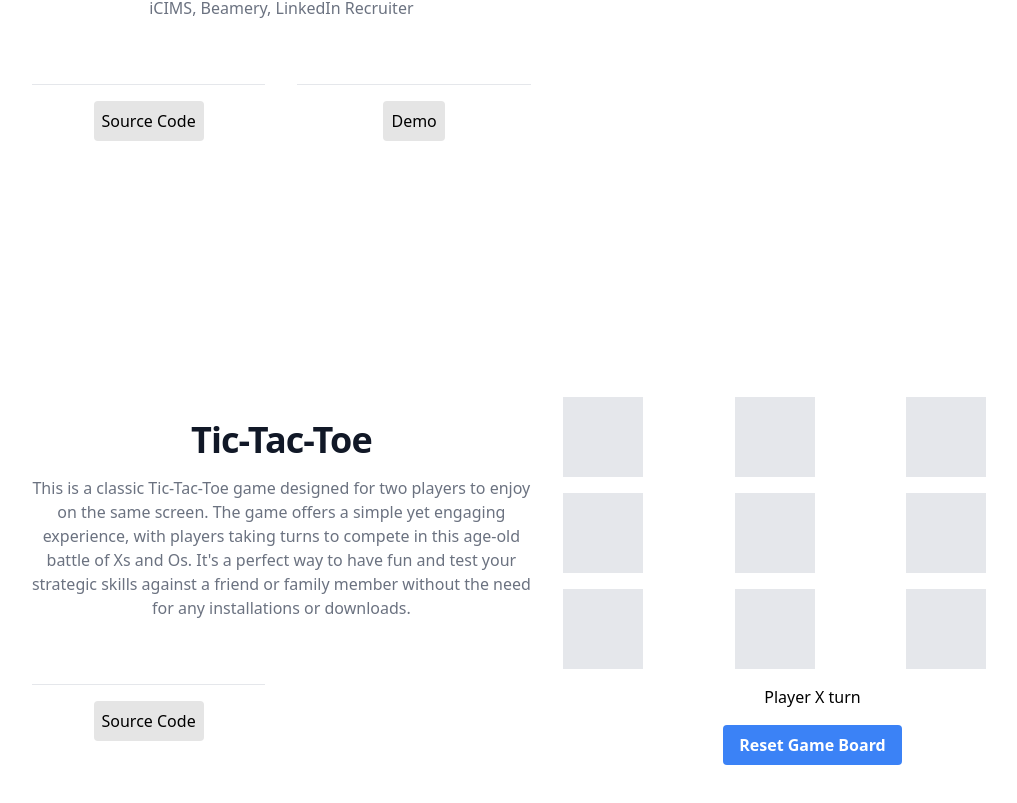
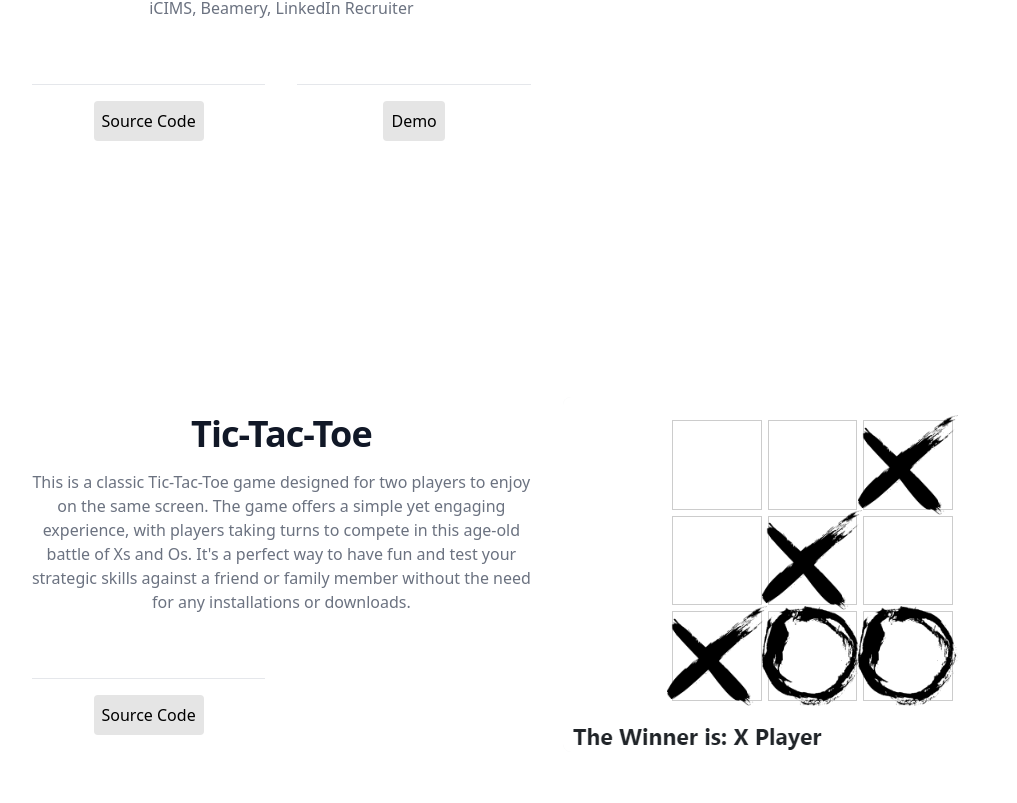
Before and after one commit to Mikechavo/Porfolio_remake, a React (Vite) app: page /#/projects in a window 1280 px wide. Shown: the part 5069-5872 px from the top of the page, without its empty margins (138-1155 px from the left). Built offline with nearby package versions, Linux system fonts and the light colour scheme.

Commit message:
tictactoe, not working on deployment

```diff
--- a/src/components/Projects.tsx
+++ b/src/components/Projects.tsx
@@ -5,7 +5,8 @@ import PcPart from '../assets/pcPart.png'
 import PcTab from '../assets/tabs.png'
 import FitFolio from '../assets/fitFolio.png'
 import Flare from '../assets/flare.png'
-import TicTacToe from '../components/TicTacToe';
+// import TicTacToe from '../components/TicTacToe';
+import TicTac from '../assets/TicTac.png'
 import Button from './Button'
 
 
@@ -300,7 +301,7 @@ export default function Projects() {
             </p>
             <dl className="mt-16 grid grid-cols-1 gap-x-6 gap-y-10 sm:grid-cols-2 sm:gap-y-16 lg:gap-x-8">
               <div className="border-t border-gray-200 pt-4">
-                <Button><a href="https://github.com/Mikechavo/my_fav_anime_react">
+                <Button><a href="https://github.com/learn-academy-2023-echo/tic-tac-toe-naughts-and-crosses">
                   Source Code
                 </a>
                 </Button>
@@ -308,8 +309,16 @@ export default function Projects() {
               </div>
             </dl>
           </div>
+          {/* <div className="grid grid-cols-1 grid-rows-1 gap-4 sm:gap-6 lg:gap-8">
+            <TicTacToe />
+          </div> ITS NOT WORKING RN*/}
+
           <div className="grid grid-cols-1 grid-rows-1 gap-4 sm:gap-6 lg:gap-8">
-            <TicTacToe />
+            <img
+              src={TicTac}
+              alt=""
+              className="rounded-lg bg-gray-100"
+            />
           </div>
         </div>
 
```
